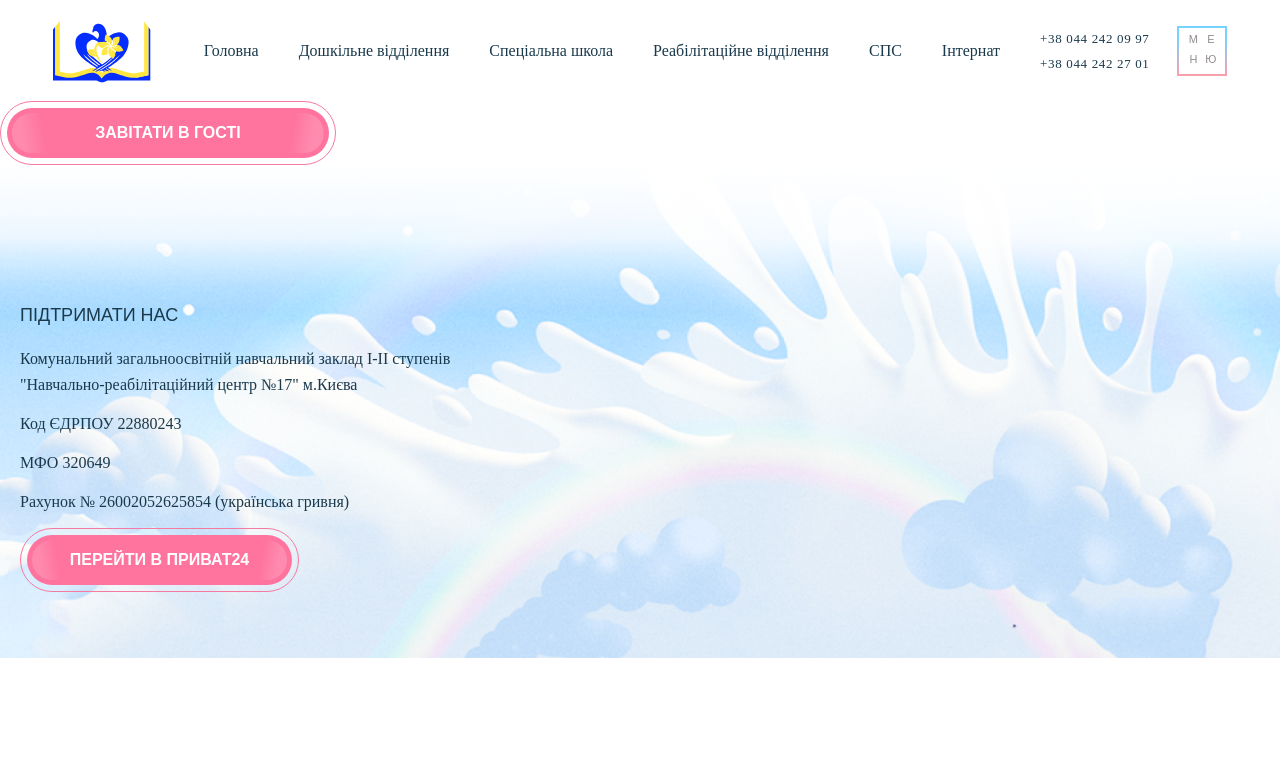
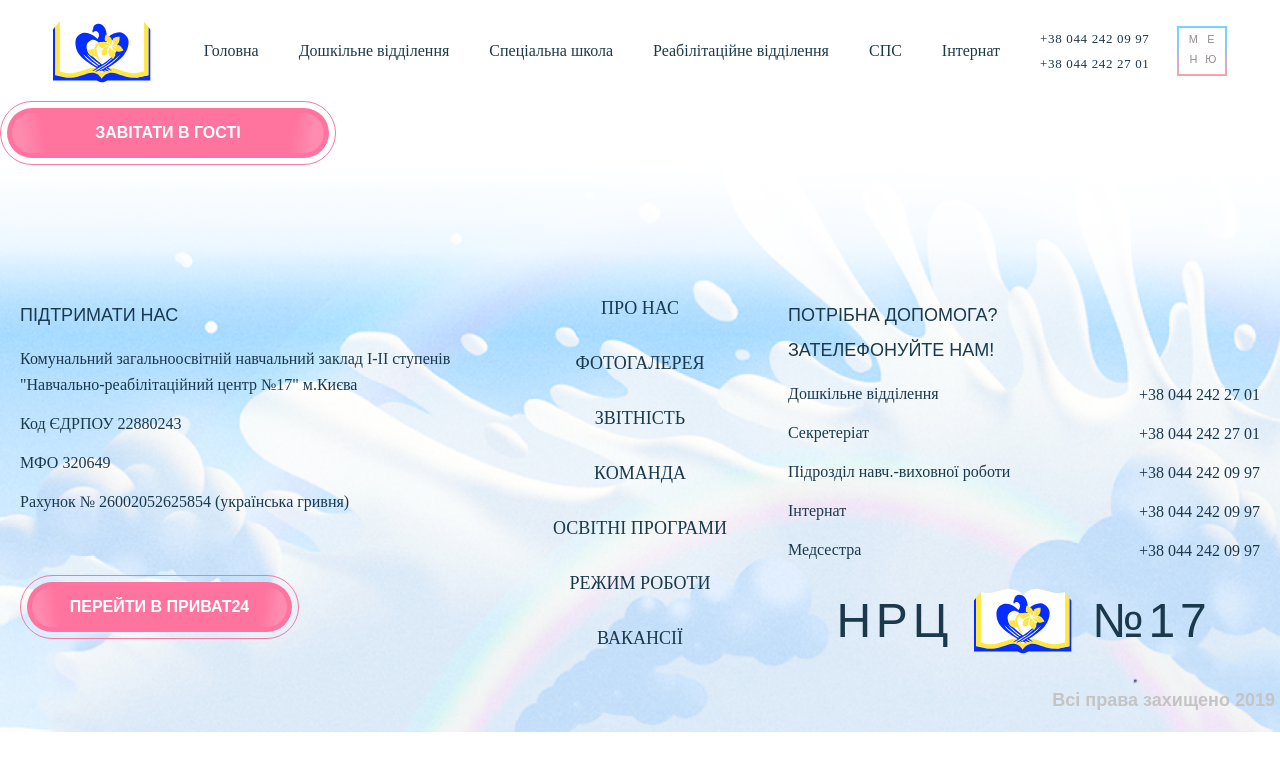
Before and after one commit to tfetisova/click-to-school, a website: page index.html in a window 1280 px wide. Drawn offline with nearby package versions, Linux system fonts and the light colour scheme.

Commit message:
footer complted

```diff
--- a/index.html
+++ b/index.html
@@ -13,7 +13,7 @@
 <body>
 <header class="page-header">
     <div class="container">
-        <a href="#" class="logo" style="background-image: url('build/img/header-logo.svg')"></a>
+        <a href="#" class="logo logo--header" style="background-image: url('build/img/header-logo.svg')"></a>
         <ul class="header-menu__main">
             <li><a href="#">Головна</a></li>
             <li><a href="#">Дошкільне відділення</a></li>
@@ -87,12 +87,37 @@
             </a>
 
         </div>
-        <div class="page-footer__menu"></div>
-        <div class="page-footer__info"></div>
+        <div class="page-footer__menu">
+            <ul>
+                <li><a href="#">ПРО НАС</a></li>
+                <li><a href="#">ФОТОГАЛЕРЕЯ</a></li>
+                <li><a href="#">ЗВІТНІСТЬ</a></li>
+                <li><a href="#">КОМАНДА</a></li>
+                <li><a href="#">ОСВІТНІ ПРОГРАМИ</a></li>
+                <li><a href="#">РЕЖИМ РОБОТИ</a></li>
+                <li><a href="#">ВАКАНСІЇ</a></li>
+            </ul>
+        </div>
+        <div class="page-footer__info">
+            <h4 class="page-footer__title">ПОТРІБНА ДОПОМОГА?<br>ЗАТЕЛЕФОНУЙТЕ НАМ!</h4>
+            <p class="page-footer__text">Дошкільне відділення</p>
+            <a class="page-footer__tel" href="tel:+38 044 242 27 01">+38 044 242 27 01</a>
+            <p class="page-footer__text">Секретеріат</p>
+            <a class="page-footer__tel" href="tel:+38 044 242 27 01">+38 044 242 27 01</a>
+            <p class="page-footer__text">Підрозділ навч.-виховної роботи</p>
+            <a class="page-footer__tel" href="tel:+38 044 242 09 97">+38 044 242 09 97</a>
+            <p class="page-footer__text">Інтернат</p>
+            <a class="page-footer__tel" href="tel:+38 044 242 09 97">+38 044 242 09 97</a>
+            <p class="page-footer__text">Медсестра</p>
+            <a class="page-footer__tel" href="tel:+38 044 242 09 97">+38 044 242 09 97</a>
+            <div class="page-footer__logo">
+                <span class="page-footer__logo-text">НРЦ</span>                <a href="#" class="logo logo--footer" style="background-image: url('build/img/header-logo.svg')"></a>
+                <span class="page-footer__logo-text">№17</span>
+            </div>
+        </div>
+        <span class="page-footer__copyright">Всі права захищено 2019</span>
+    </div>
 
-
-
-    </div>
 </footer>
 
 <script src="build/js/script.js"></script>
--- a/src/scss/sections/_footer.scss
+++ b/src/scss/sections/_footer.scss
@@ -12,12 +12,17 @@
   background-repeat: no-repeat;
 
   &>.container{
+    position: relative;
     display: grid;
     grid-template-columns: 2fr 1fr 2fr;
     grid-template-rows: auto;
-    grid-column-gap: 50px;
+    grid-column-gap: 30px;
     padding-top: 133px;
     padding-bottom: 66px;
+  }
+  &__support{
+    display: flex;
+    flex-direction: column;
   }
   &__title{
     text-transform: uppercase;
@@ -31,7 +36,67 @@
     margin-bottom: 13px;
     line-height: 26px;
   }
+  &__tel:link,
+  &__tel:visited{
+    font-weight: 500;
+    text-decoration: none;
+    color: $textColor;
+    line-height: 174.7%;
+    align-items: center;
+  }
+  &__menu{
+    &>ul{
+      @include flexCenter;
+      flex-direction: column;
+      &>li>a:link,
+      &>li>a:visited{
+        display: block;
+        font-weight: 500;
+        font-size: 18px;
+        line-height: 20px;
+        text-decoration: none;
+        text-transform: uppercase;
+        color: $textColor;
+        margin-bottom: 35px;
+        text-align: center;
+      }
+      &>li:last-child>a{
+        margin-bottom:0;
+      }
+    }
+  }
+  &__info{
+    display: grid;
+    grid-template-columns: 2fr 1fr;
+    &>.page-footer__title{
+      grid-column: 1 / span 2;
+    }
+    &>.page-footer__tel{
+      text-align: right;
+    }
+  }
+  &__logo{
+    grid-column: 1 / span 2;
+    @include flexCenter;
+  }
+  &__logo-text{
+    font-family: Granite, sans-serif;
+    font-size: 48px;
+    line-height: 90px;
+    letter-spacing: 0.1em;
+  }
+  &__copyright{
+    position: absolute;
+    bottom: 23px;
+    right: 0;
+    font-family: "Gotham Pro", sans-serif;
+    font-weight: bold;
+    font-size: 18px;
+    line-height: 17px;
+    color: #C4C4C4;
 
+
+  }
 }
 .main-btn{
   &__cont{
@@ -40,6 +105,7 @@
       font-weight: bold;
       font-size: 16px;
       text-transform: uppercase;
+      margin-top: 10%;
     }
     &>.main-btn__bg{
       padding: 5px;
--- a/src/scss/sections/_header.scss
+++ b/src/scss/sections/_header.scss
@@ -11,7 +11,13 @@
   background-position: center;
   background-size: contain;
   background-repeat: no-repeat;
-  margin-right: 52px;
+  &--header {
+    margin-right: 52px;
+  }
+  &--footer{
+    margin-left: 20px;
+    margin-right: 20px;
+  }
 }
 .header-menu{
   &__main{
@@ -20,9 +26,12 @@
   &__main>li{
     margin-right: 40px;
   }
-  &__main>li>a,
-  &__tel>li>a,
-  &__burger-menu>li a{
+  &__main>li>a:link,
+  &__main>li>a:visited,
+  &__tel>li>a:link,
+  &__tel>li>a:visited,
+  &__burger-menu>li a:link,
+  &__burger-menu>li a:visited{
     text-decoration: none;
     color: $textColor;
   }
@@ -67,7 +76,8 @@
     opacity: 1;
     right: 0;
   }
-  &__burger-menu>li a{
+  &__burger-menu>li a:link,
+  &__burger-menu>li a:visited{
     font-size: 24px;
     line-height: 300%;
   }
```
Also changed, not shown: build/css/style.css.
